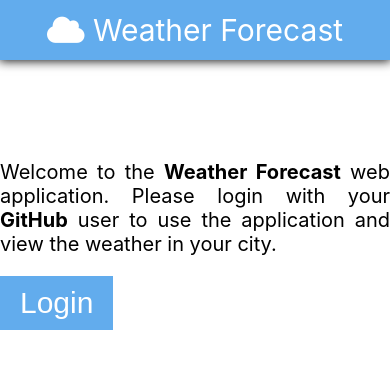
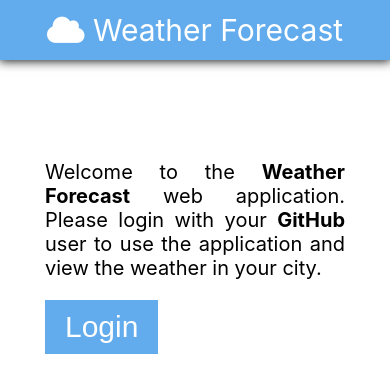
Before and after one commit to judigot/nextjs-24-hours-code-challange, a Next.js app: page / in a window 390 px wide. Shown: the top 392 px of the page. Built offline with nearby package versions, Linux system fonts and the light colour scheme.

Commit message:
Added some media queries for mobile view

```diff
--- a/components/Public.tsx
+++ b/components/Public.tsx
@@ -13,6 +13,16 @@ const Content = styled.div`
   margin-left: auto;
   margin-right: auto;
   text-align: justify;
+
+  @media (min-width: 200px) {
+    max-width: 200px;
+  }
+  @media (min-width: 300px) {
+    max-width: 300px;
+  }
+  @media (min-width: 700px) {
+    max-width: 700px;
+  }
 `;
 
 interface Props {}
```
